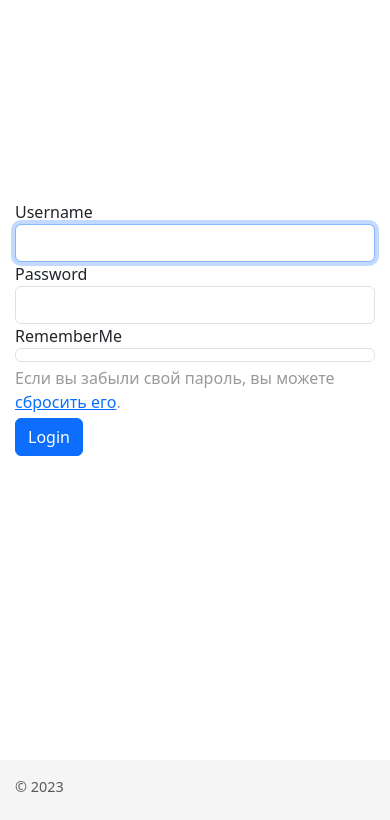
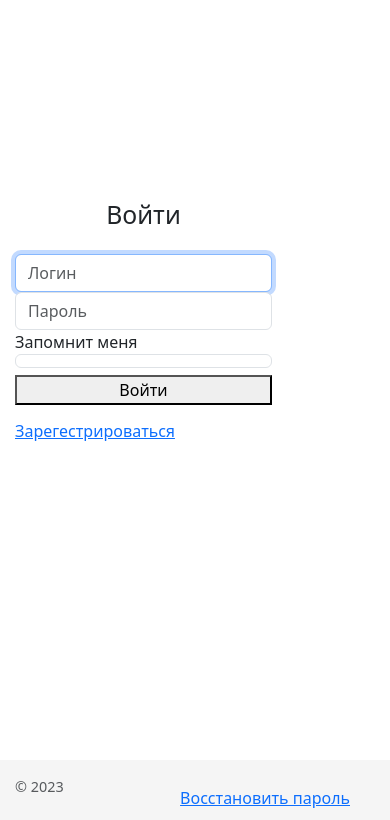
Before and after one commit to Tiv34/school, a PHP site: template frontend/views/site/login.php in a window 390 px wide. Shown: the part 24-844 px from the top of the page. Run offline with PHP 8.4, Linux system fonts and the light colour scheme; the template is opened without the code that fills it, so the values that code supplies are empty; form fields are guessed from the names that the template uses; some libraries are stand-ins or nearby versions.

Commit message:
frontend login

```diff
--- a/frontend/views/site/login.php
+++ b/frontend/views/site/login.php
@@ -9,7 +9,6 @@ use frontend\assets\PortalAsset;
 use yii\bootstrap5\Html;
 use yii\bootstrap5\ActiveForm;
 
-PortalAsset::register($this);
 $this->registerCssFile('@web/css/portal/login.css');
 
 $this->title = 'Авторизация';
@@ -21,19 +20,19 @@ $this->title = 'Авторизация';
                 <?php echo Html::img('@web/css/portal/img/login.jfif'); ?>
             </div>
             <?php $form = ActiveForm::begin(['id' => 'login-form']); ?>
+                <h2 class="text-center mb-4">Войти</h2>
+                <?= $form->field($model, 'username')->textInput(['autofocus' => true,'placeholder' => 'Логин'])->label(false) ?>
 
-                <?= $form->field($model, 'username')->textInput(['autofocus' => true]) ?>
+                <?= $form->field($model, 'password')->passwordInput(['placeholder' => 'Пароль'])->label(false) ?>
 
-                <?= $form->field($model, 'password')->passwordInput() ?>
+                <?= $form->field($model, 'rememberMe')->checkbox()->label('Запомнит меня') ?>
 
-                <?= $form->field($model, 'rememberMe')->checkbox() ?>
-
-                <div class="my-1 mx-0" style="color:#999;">
-                    Если вы забыли свой пароль, вы можете <?= Html::a('сбросить его', ['site/request-password-reset']) ?>.
+                <div class="form-group button-block">
+                    <?= Html::submitButton('Войти', ['class' => 'bthp btn-success', 'name' => 'login-button']) ?>
+                    <?= Html::a('Зарегестрироваться', ['site/signup'], ['class' => 'bthp btn-primary abthp']) ?>
                 </div>
-
-                <div class="form-group">
-                    <?= Html::submitButton('Login', ['class' => 'btn btn-primary', 'name' => 'login-button']) ?>
+                <div class="reset-pass">
+                    <?= Html::a('Восстановить пароль', ['site/request-password-reset']) ?>
                 </div>
 
             <?php ActiveForm::end(); ?>
--- a/frontend/web/css/portal/login.css
+++ b/frontend/web/css/portal/login.css
@@ -10,25 +10,73 @@
     width: 330px;
     height: 430px;
     border-radius: 30px;
+    filter: drop-shadow(10px 10px 20px rgba(0, 0, 0, 0.15));
 }
 #login-form {
+    position: relative;
+    color: #987C6C;
     background-color: #ffffff;
     width: 100%;
     height: 350px;
-    padding: 20px;
+    padding: 40px;
     box-shadow: 10px 10px 20px rgba(0, 0, 0, 0.15);
     border-radius: 0 30px 30px 0;
 }
+.button-block {
+    display: flex;
+    justify-content: space-evenly;
+}
+.reset-pass {
+    position: absolute;
+    bottom: 10px;
+    right: 40px;
+}
 
-
-@media(max-width:1000px) {
+@media(max-width:1200px) {
+    /*.login-image-block img {*/
+    /*    width: 240px;*/
+    /*    height: 340px;*/
+    /*    z-index: 1;*/
+    /*}*/
+    /*#login-form {*/
+    /*    position: absolute;*/
+    /*    z-index: -1;*/
+    /*    right: 220px;*/
+    /*    padding: 20px 20px 20px 150px;*/
+    /*    width: 47%;*/
+    /*    height: 500px;*/
+    /*    border-radius: 30px;*/
+    /*}*/
     .login-image-block img {
         display: none;
     }
     #login-form {
+        position: relative;
         height: auto;
-        padding: 20px;
+        width: 100%;
+        padding: 40px 20px 60px 20px;
         box-shadow: 10px 10px 20px rgba(0, 0, 0, 0.15);
         border-radius: 30px;
     }
 }
+@media(max-width:1000px) {
+    /*.login-image-block img {*/
+    /*    display: none;*/
+    /*}*/
+    /*#login-form {*/
+    /*    position: revert;*/
+    /*    height: auto;*/
+    /*    width: 100%;*/
+    /*    padding: 20px;*/
+    /*    box-shadow: 10px 10px 20px rgba(0, 0, 0, 0.15);*/
+    /*    border-radius: 30px;*/
+    /*}*/
+}
+@media(max-width:500px) {
+    .button-block {
+        flex-direction: column;
+    }
+    .bthp {
+        margin: 7px 0!important;
+    }
+}
--- a/frontend/web/css/portal/portal.css
+++ b/frontend/web/css/portal/portal.css
@@ -1,5 +1,6 @@
 body {
     background-color: #FFF9F0;
+    font-family: 'Playfair Display', serif;
 }
 .background-image {
     position: fixed;
@@ -8,7 +9,7 @@ body {
     display: flex;
     align-items: center;
     justify-content: center;
-    z-index: -1;
+    z-index: -2;
 }
 .background-image img {
     width: 100%;
@@ -19,9 +20,80 @@ body {
     z-index: 0;
 }
 .logo {
-    width: 200px
+    width: 200px;
+
+}
+.social-icon-block {
+    display: flex;
+    width: 200px;
+    justify-content: space-between;
 }
 .navbar-site {
     background-color: white;
     border: 1px solid #E7E7E7;
 }
+::-webkit-input-placeholder {color:#987C6C !important;}
+::-moz-placeholder          {color:#987C6C!important;}
+:-moz-placeholder           {color:#987C6C!important;}
+:-ms-input-placeholder      {color:#987C6C!important;}
+.footer p {
+    color:#987C6C;
+}
+.bthp {
+    border-radius: 10px;
+    padding: 8px 15px;
+    margin: 0 10px;
+    border: none;
+    color: #ffffff;
+    font-family: 'Montserrat', serif;
+    font-style: normal;
+    font-size: 16px;
+    line-height: 20px;
+    display: flex;
+    align-items: center;
+    text-align: center;
+    letter-spacing: 0.05em;
+    min-width: 150px;
+    justify-content: center;
+}
+.abthp, .abthp:hover {
+    text-decoration: none;
+    color: #ffffff;
+}
+.btn-success, .btn-success:hover {
+    background: #4D954C;
+}
+.btn-primary, .btn-primary:hover {
+    background: #987C6C;
+}
+
+.form-control {
+    background: rgba(217, 217, 217, 0.41)!important;
+    border-radius: 10px!important;
+}
+.form-check-input {
+    width: 20px;
+    height: 20px;
+}
+.form-check label {
+    margin-top: 2px;
+}
+.form-check-input.is-valid {
+    background-color: rgba(217, 217, 217, 0.41);
+}
+.form-check-input.is-valid:checked, .form-check-input:checked {
+    border-color: #987C6C;
+    background-color: #987C6C;
+}
+.was-validated .form-check-input:valid:focus, .form-check-input.is-valid:focus {
+    box-shadow: none;
+}
+.was-validated .form-check-input:valid ~ .form-check-label, .form-check-input.is-valid ~ .form-check-label {
+    color: #987C6C;
+}
+.was-validated .form-check-input:valid, .form-check-input.is-valid {
+    border-color: #987C6C;
+}
+a, a:hover {
+    color: #987C6C;
+}
```
Also changed, not shown: common/models/LoginForm.php (+9 -4 lines), frontend/controllers/SiteController.php (+12 -5 lines), frontend/views/layouts/portal.php (+12 -2 lines), frontend/web/css/img/WA.svg (renamed from frontend/web/css/portal/img/WA.svg), frontend/web/css/img/vk.svg (renamed from frontend/web/css/portal/img/vk.svg), frontend/web/css/img/web.svg (renamed from frontend/web/css/portal/img/web.svg).
